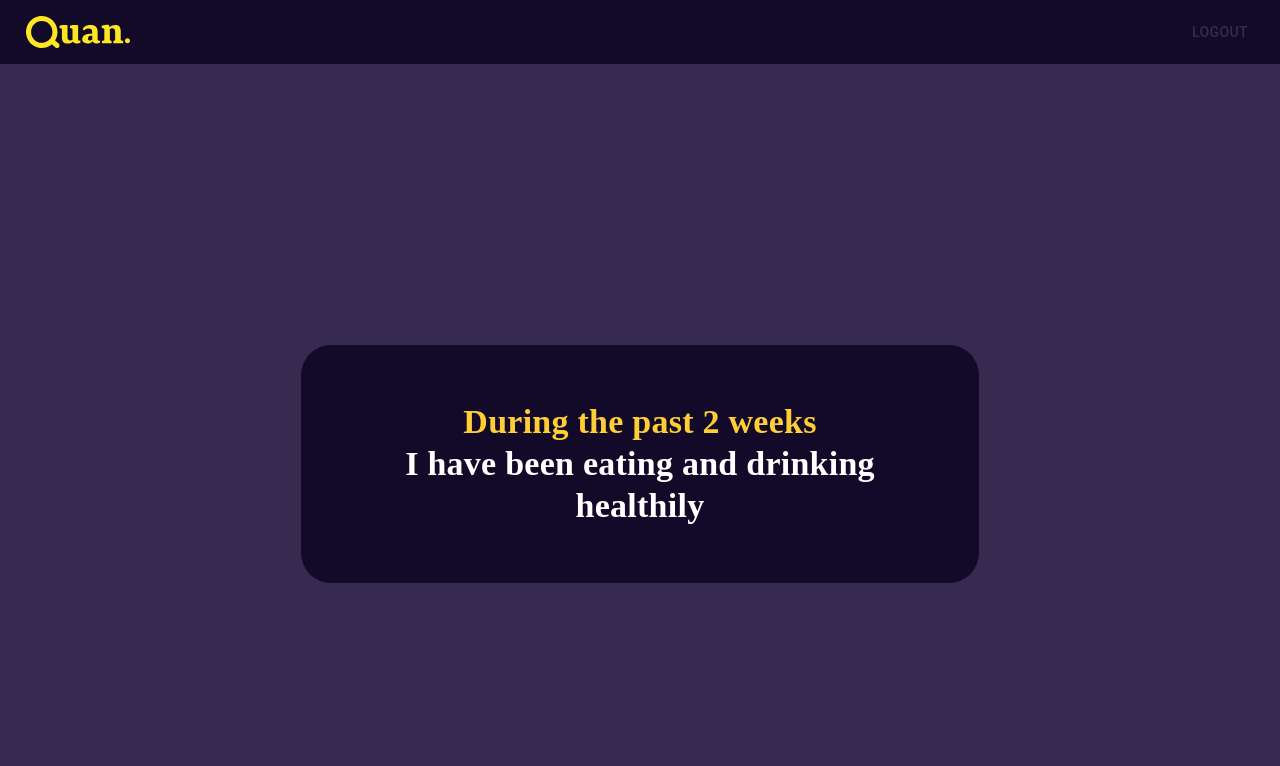
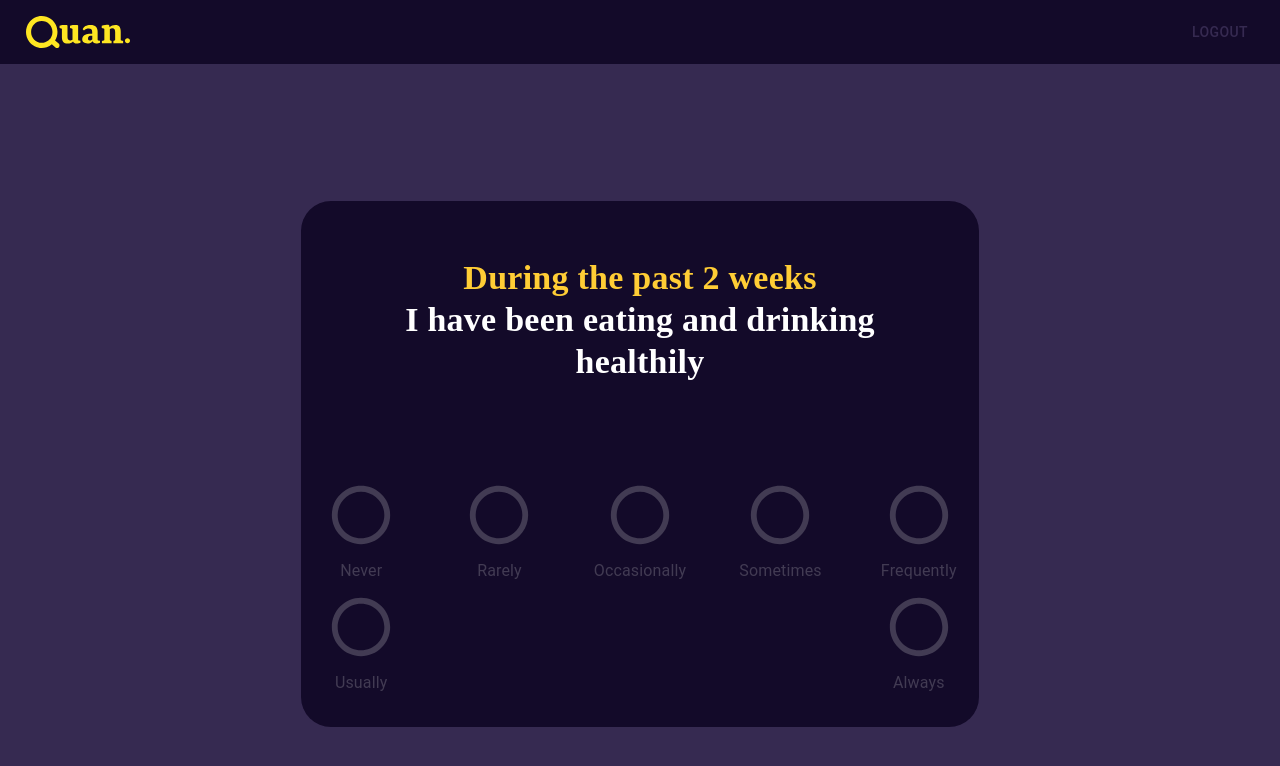
Before and after one commit to Sarahlash92/Quan-assessment, a React (Create React App) app in the folder client/: page / in a window 1280 px wide. Shown: the top 766 px of the page. Built offline with nearby package versions, Linux system fonts and the light colour scheme.

Commit message:
Building Likert Scale component
- did it by Radio Buttons
- needs a bit of tweaks

```diff
--- /dev/null
+++ b/client/src/components/questionBox/LikertScale.js
@@ -0,0 +1,72 @@
+import Radio from "@mui/material/Radio";
+import RadioGroup from "@mui/material/RadioGroup";
+import FormControlLabel from "@mui/material/FormControlLabel";
+import FormControl from "@mui/material/FormControl";
+import FormLabel from "@mui/material/FormLabel";
+
+
+export const LikertScale = () => {
+  return (
+    <FormControl sx={{ width: "100%" }}>
+      <RadioGroup
+        sx={{
+          justifyContent: "space-between",
+          "& .MuiSvgIcon-root": {
+            fontSize: 70,
+            color: "primary.light",
+          },
+          marginX: 0,
+          marginY: 4,
+          p: 0,
+          color: "primary.light",
+        }}
+        row
+        aria-labelledby="likert-scale"
+        name="likert-scale"
+      >
+        <FormControlLabel
+          labelPlacement="bottom"
+          value="1"
+          control={<Radio inputProps={{ "aria-label": "Never" }} />}
+          label="Never"
+        />
+        <FormControlLabel
+          labelPlacement="bottom"
+          value="2"
+          control={<Radio inputProps={{ "aria-label": "Rarely" }} />}
+          label="Rarely"
+        />
+        <FormControlLabel
+          labelPlacement="bottom"
+          value="3"
+          control={<Radio inputProps={{ "aria-label": "Occasionally" }} />}
+          label="Occasionally"
+        />
+        <FormControlLabel
+          labelPlacement="bottom"
+          value="4"
+          control={<Radio inputProps={{ "aria-label": "Sometimes" }} />}
+          label="Sometimes"
+        />
+        <FormControlLabel
+          labelPlacement="bottom"
+          value="5"
+          control={<Radio inputProps={{ "aria-label": "Frequently" }} />}
+          label="Frequently"
+        />
+        <FormControlLabel
+          labelPlacement="bottom"
+          value="6"
+          control={<Radio inputProps={{ "aria-label": "Usually" }} />}
+          label="Usually"
+        />
+        <FormControlLabel
+          labelPlacement="bottom"
+          value="7"
+          control={<Radio inputProps={{ "aria-label": "Always" }} />}
+          label="Always"
+        />
+      </RadioGroup>
+    </FormControl>
+  );
+};
--- a/client/src/components/questionBox/QuestionBox.js
+++ b/client/src/components/questionBox/QuestionBox.js
@@ -1,5 +1,6 @@
 import Box from "@mui/material/Box";
 import { Typography } from "@mui/material";
+import { LikertScale } from "./LikertScale";
 
 export const QuestionBox = () => {
   return (
@@ -29,6 +30,7 @@ export const QuestionBox = () => {
           I have been eating and drinking healthily
         </Typography>
       </Box>
+      <LikertScale/>
     </Box>
   );
 };
```
